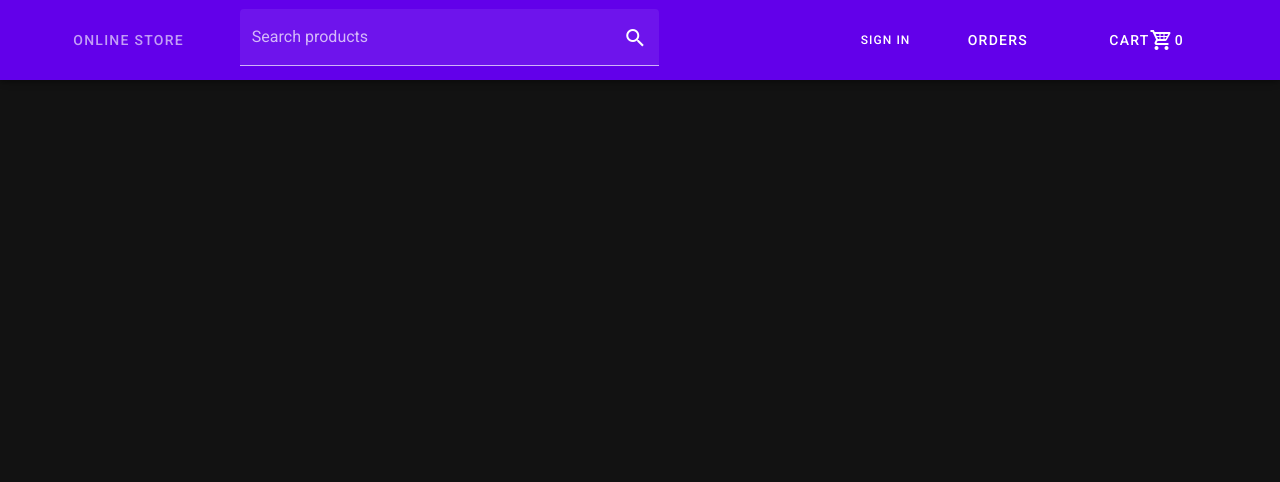
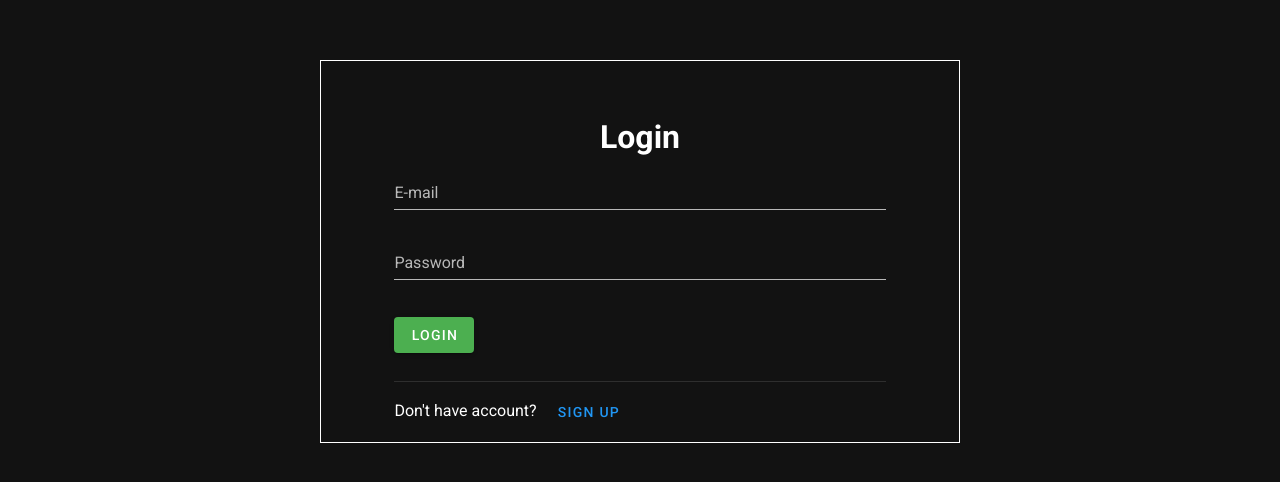
Before and after one commit to AnteAntonini/PIS-Online_Store, a Nuxt app in the folder client/: page /login in a window 1280 px wide. Shown: the top 482 px of the page. Built offline with nearby package versions, Linux system fonts and the light colour scheme; no server answers.

Commit message:
git ignore, login and profile page

```diff
--- a/client/components/Navbar.vue
+++ b/client/components/Navbar.vue
@@ -11,8 +11,6 @@
       ></v-text-field>
       <v-spacer></v-spacer>
 
-        <v-btn text style="font-size: 12px" nuxt to="/signup">Sign in</v-btn>
-
       <v-btn class="mx-6" text> Orders </v-btn>
 
       <v-btn text class="mx-6">
@@ -20,9 +18,22 @@
         <v-icon>mdi-cart-variant</v-icon>
         0
       </v-btn>
+
+      <div v-if="$auth.$state.loggedIn">
+        <v-btn text style="font-size: 10px" class="text-capitalize btn-font">
+          <span>Hello, <br>{{ $auth.$state.user.user.name}}</span>
+        </v-btn>
+        <v-btn text>
+          Log Out
+        </v-btn>
+      </div>
+      <v-btn text style="font-size: 12px" nuxt to="/login" v-else>Sign in</v-btn>
     </v-app-bar>
   </div>
 </template>
 
 <style scoped>
+.btn-font{
+  font-size: 17px !important;
+}
 </style>
--- a/client/nuxt.config.js
+++ b/client/nuxt.config.js
@@ -88,9 +88,13 @@ export default {
       local: {
         endpoints: {
           login: {
+            url: 'http://localhost:3000/api/auth/login',
             propertyName: 'token'
           },
-          user: {propertyName: false},
+          user: {
+            url: 'http://localhost:3000/api/auth/user',
+            propertyName: ''
+          },
           logout: true
         },
         tokenType: '',
--- /dev/null
+++ b/client/pages/login.vue
@@ -0,0 +1,53 @@
+<template>
+  <div class="container mt-15">
+    <h1 class="mt-10" style="text-align: center">Login</h1>
+    <v-form class="form mx-auto" lazy-validation>
+      <v-text-field v-model="email" label="E-mail" required></v-text-field>
+      <v-text-field v-model="password" label="Password"></v-text-field>
+      <v-btn class="my-4" color="green" @click="onLogin">Login</v-btn>
+      <v-divider class="my-3"></v-divider>
+      <span>Don't have account? <v-btn text class="sign-in-btn blue--text" nuxt to="/signup">Sign up</v-btn></span>
+    </v-form>
+
+  </div>
+</template>
+
+<script>
+export default {
+    middleware: 'auth',
+    auth: 'guest',          //only not loggedIn: false can access the page
+    layout: 'none',
+    data() {
+        return {
+            email: '',
+            password: ''
+        }
+    },
+        methods: {
+        async onLogin() {
+            try {
+                    this.$auth.loginWith('local', {     //trigger auth library
+                        data: {
+                            email: this.email,
+                            password: this.password
+                        }
+                    });
+
+                    this.$router.push('/')     //redirect
+            } catch (err) {
+                console.log(err)
+            }
+        }
+    }
+}
+</script>
+
+<style scoped>
+.form {
+  width: 80% !important;
+}
+.container {
+  width: 50%;
+  border: 1px solid white;
+}
+</style>
--- /dev/null
+++ b/client/pages/profile.vue
@@ -0,0 +1,56 @@
+<template>
+  <div class="container mt-15">
+    <h1 class="mt-10" style="text-align: center">Profile</h1>
+
+    <v-form class="mx-auto" lazy-validation>
+      <v-text-field v-model="name" :label="$auth.$state.user.user.name"></v-text-field>
+      <v-text-field v-model="email" :label="$auth.$state.user.user.email"></v-text-field>
+      <v-text-field v-model="password" label="Password"></v-text-field>
+      <v-btn class="my-4" color="green" @click="onUpdateProfile">Update Profile</v-btn>
+    </v-form>
+
+  </div>
+</template>
+
+<script>
+export default {
+    data() {
+        return {
+            name: '',
+            email: '',
+            password: ''
+        }
+    },
+    methods: {
+        async onUpdateProfile() {
+            let data = {
+                name: this.name,
+                email: this.email,
+                password: this.password
+            }
+            try {
+                let response = await this.$axios.$put('/api/auth/user', data);  //by default it will attach token to our axios call
+
+                if(response.success) {
+                    this.name = ''
+                    this.email = ''
+                    this.password = ''
+
+                    await this.$auth.$fetchUser() //refetch API back
+                }
+            } catch (err) {
+                console.log(err);
+            }
+        },
+        async onLogout() {
+            await this.$auth.logout()   //clear token from cookies and local storage, then redirect to homepage
+        }
+    }
+};
+</script>
+
+<style>
+.container {
+  width: 50%;
+}
+</style>
--- a/client/pages/signup.vue
+++ b/client/pages/signup.vue
@@ -9,7 +9,7 @@
       :rules="passwordRules" :type="show1 ? 'text' : 'password'" hint="At least 6 characters"></v-text-field>
       <v-btn class="my-4" color="green" @click="onSignUp">Create account</v-btn>
       <v-divider class="my-3"></v-divider>
-      <span>Already have account? <v-btn text class="sign-in-btn blue--text">Sign in</v-btn></span>
+      <span>Already have account? <v-btn nuxt to="/login" text class="sign-in-btn blue--text">Sign in</v-btn></span>
     </v-form>
 
   </div>
@@ -17,6 +17,8 @@
 
 <script>
     export default {
+      middleware: 'auth',
+      auth: 'guest',          //only not loggedIn: false can access the page
       layout: 'none',
       data() {
         return {
@@ -39,7 +41,7 @@
                   password: this.password
                 }
 
-                let response = await this.$axios.$post('/api/auth/signup', data)
+                let response = await this.$axios.$post('http://localhost:3000/api/auth/signup', data)
                 console.log(response)
 
                 if(response.success) {  //if response is success we want to trigger auth library
@@ -66,7 +68,7 @@
 }
 .container {
   width: 50%;
-  border: 1px solid white
+  border: 1px solid white;
 }
 .sign-in-btn {
   text-decoration: none;
```
Also changed, not shown: 2 other files (tests, documents, lock files or other folders).
